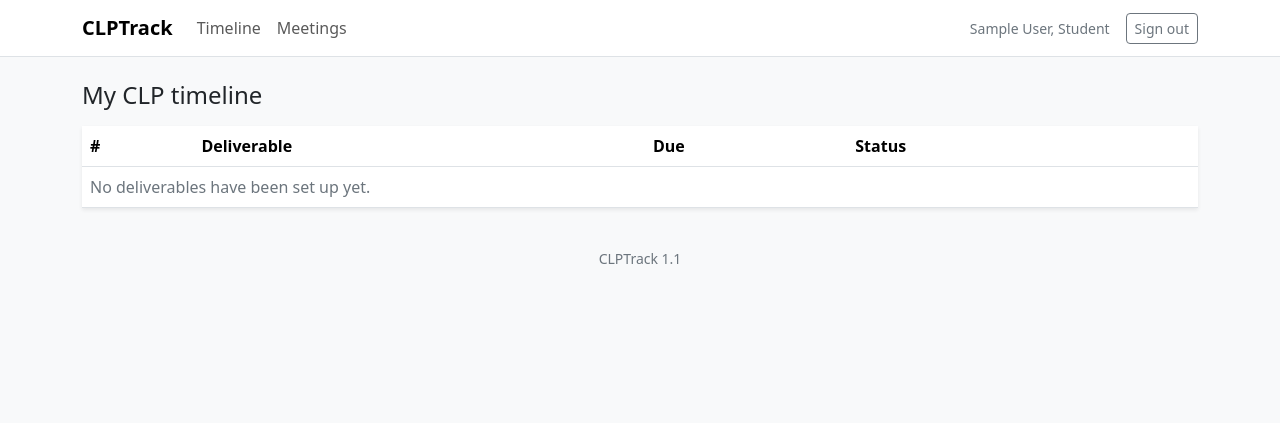
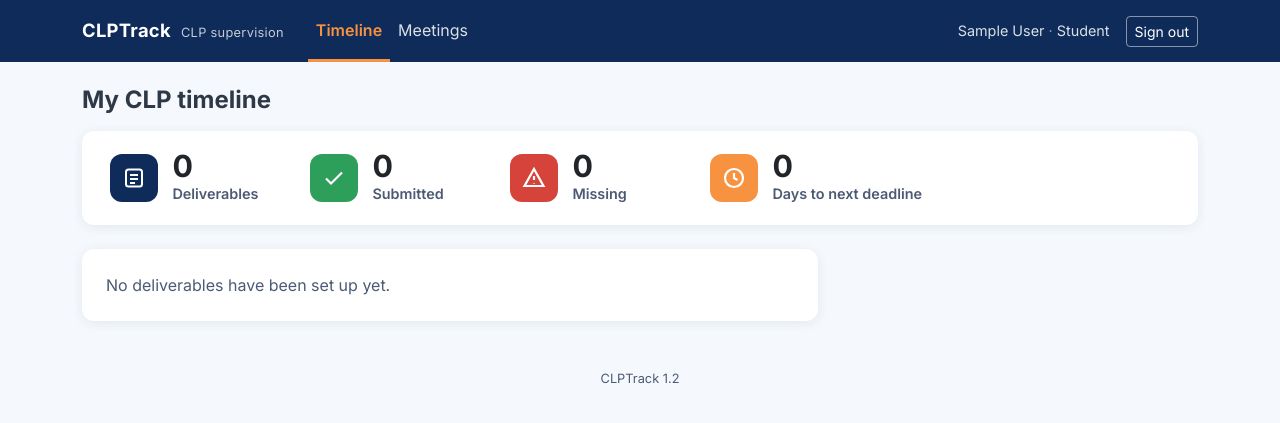
Before and after one commit to haas7nn/CLPTrack, a Django app: page /student/ in a window 1280 px wide. Shown: the top 423 px of the page. Run offline with Django 5.2, Linux system fonts and the light colour scheme; the visitor is signed in with stand-in values (Sample User, id 1); data that the repository does not hold is empty.

Commit message:
new look for every page: navy header, stat strip, cards and status pills

```diff
--- a/clptrack/settings.py
+++ b/clptrack/settings.py
@@ -151,7 +151,9 @@ DATABASES["default"] = dj_database_url.config(default=f"sqlite:///{BASE_DIR / 'd
 STATIC_ROOT = BASE_DIR / "staticfiles"
 STORAGES = {
     "default": {"BACKEND": "django.core.files.storage.FileSystemStorage"},
-    "staticfiles": {"BACKEND": "whitenoise.storage.CompressedManifestStaticFilesStorage"},
+    # on the host the files get hashed names and long cache headers, on the laptop they are served as they are
+    "staticfiles": {"BACKEND": "whitenoise.storage.CompressedManifestStaticFilesStorage" if not DEBUG
+                    else "django.contrib.staticfiles.storage.StaticFilesStorage"},
 }
 
 # the secret the daily GitHub workflow must send, empty means the address is switched off
--- /dev/null
+++ b/dashboard/static/dashboard/app.css
@@ -0,0 +1,85 @@
+/* CLPTrack look: navy header, orange accent, light grey page, white cards. Light theme only. */
+:root {
+  /* taken from the Polytechnic Moodle theme */
+  --navy: #0f2b59;
+  --navy-dark: #0a1f42;
+  --orange: #f69240;
+  --page: #f5f9fd;
+  --ink: #2f3847;
+  --muted: #4c5a73;
+  --card-radius: 12px;
+  --card-shadow: 0 2px 12px rgba(15, 43, 89, 0.08);
+}
+body { background: var(--page); color: var(--ink); font-family: Inter, -apple-system, "Segoe UI", "Helvetica Neue", Arial, sans-serif; }
+a { color: var(--navy); }
+
+/* header */
+.topbar { background: var(--navy); color: #fff; }
+.topbar .brand { color: #fff; font-weight: 700; letter-spacing: 0.3px; font-size: 1.15rem; text-decoration: none; }
+.topbar .brand small { font-weight: 400; opacity: 0.75; margin-left: 10px; font-size: 0.8rem; }
+.topbar .nav-link { color: #fff; opacity: 0.85; padding: 1.1rem 0.9rem; border-bottom: 3px solid transparent; }
+.topbar .nav-link:hover { opacity: 1; }
+.topbar .nav-link.active { opacity: 1; color: var(--orange); border-bottom-color: var(--orange); font-weight: 600; }
+.topbar .who { color: rgba(255, 255, 255, 0.85); font-size: 0.9rem; }
+.topbar .btn-signout { color: #fff; border-color: rgba(255, 255, 255, 0.5); }
+.topbar .btn-signout:hover { background: #fff; color: var(--navy); }
+
+/* cards and stat strip */
+.card { border: 0; border-radius: var(--card-radius); box-shadow: var(--card-shadow); }
+.stat-strip { display: flex; flex-wrap: wrap; gap: 1.25rem 2.5rem; padding: 1.25rem 1.75rem; }
+.stat { display: flex; align-items: center; gap: 0.9rem; min-width: 160px; }
+.stat .tile { width: 48px; height: 48px; border-radius: 12px; display: grid; place-items: center; color: #fff; flex: none; }
+.stat .num { font-size: 1.9rem; font-weight: 700; line-height: 1; }
+.stat .label { color: var(--muted); font-weight: 600; font-size: 0.9rem; margin-top: 2px; }
+.tile-navy { background: var(--navy); }
+.tile-orange { background: var(--orange); }
+.tile-green { background: #2e9e5b; }
+.tile-amber { background: #e8a317; }
+.tile-red { background: #d6433b; }
+
+/* section titles */
+h1.page-title { font-size: 1.5rem; font-weight: 700; margin: 0; }
+h2.section-title { font-size: 1.05rem; font-weight: 700; margin: 0 0 0.75rem; }
+
+/* tables */
+.table-card .table { margin: 0; }
+.table-card thead th { color: var(--muted); font-weight: 600; font-size: 0.85rem; border-bottom: 2px solid #e6eaf0; background: #fff; }
+.table-card td { vertical-align: middle; border-color: #eef1f6; }
+.table-card a.name { font-weight: 600; text-decoration: none; }
+.table-card a.name:hover { text-decoration: underline; }
+
+/* status badges, one shade each */
+.status { display: inline-block; padding: 0.3rem 0.7rem; border-radius: 999px; font-size: 0.8rem; font-weight: 700; color: #fff; }
+.status-green { background: #2e9e5b; }
+.status-amber { background: #e8a317; }
+.status-red { background: #d6433b; }
+.status-none { background: #c3c9d3; }
+.tag { display: inline-block; padding: 0.2rem 0.6rem; border-radius: 6px; background: #fff3e6; color: #b85e00; font-size: 0.8rem; font-weight: 600; }
+
+/* buttons */
+.btn-navy { background: var(--navy); color: #fff; border: 0; border-radius: 999px; font-weight: 600; padding: 0.45rem 1.1rem; }
+.btn-navy:hover { background: var(--navy-dark); color: #fff; }
+.btn-outline-navy { color: var(--navy); border: 1.5px solid var(--navy); border-radius: 999px; font-weight: 600; background: #fff; padding: 0.4rem 1rem; }
+.btn-outline-navy:hover { background: var(--navy); color: #fff; }
+
+/* timeline rows (student page) */
+.row-tile { width: 44px; height: 44px; border-radius: 10px; display: grid; place-items: center; color: #fff; flex: none; }
+.muted { color: var(--muted); }
+footer.site { color: var(--muted); font-size: 0.8rem; }
+
+/* timeline rows */
+.tl-row { display: flex; align-items: center; gap: 1rem; padding: 1rem 1.5rem; border-bottom: 1px solid #eef1f6; }
+.tl-row.last { border-bottom: 0; }
+.tl-row.compact { padding: 0.7rem 1.25rem; }
+.tl-title { font-weight: 600; }
+.tl-action { min-width: 110px; text-align: right; }
+.row-tile.small { width: 12px; height: 12px; border-radius: 4px; }
+.row-tile.tiny { width: 20px; height: 20px; border-radius: 6px; }
+.tile-grey { background: #c3c9d3; }
+
+/* name chips on the cohort page */
+.chip { display: inline-block; padding: 0.35rem 0.75rem; border-radius: 999px; font-size: 0.85rem; background: #fff; border: 1.5px solid #c3c9d3; color: var(--ink); }
+.chip-green { border-color: #2e9e5b; } .chip-amber { border-color: #e8a317; } .chip-red { border-color: #d6433b; }
+.chip b { font-weight: 700; }
+.form-control, .form-control:focus { border-radius: 8px; border-color: #d9e0ea; }
+.form-control:focus { box-shadow: 0 0 0 3px rgba(15, 43, 89, 0.12); border-color: var(--navy); }
--- a/dashboard/templates/dashboard/student_home.html
+++ b/dashboard/templates/dashboard/student_home.html
@@ -1,34 +1,59 @@
 {% extends "base.html" %}
 {% block title %}My timeline, CLPTrack{% endblock %}
 {% block content %}
-<div class="d-flex justify-content-between align-items-end mb-3">
-  <h1 class="h4 mb-0">My CLP timeline</h1>
-  {% if risk %}
-  <span class="badge rounded-pill text-bg-{% if risk.status == 'green' %}success{% elif risk.status == 'amber' %}warning{% else %}danger{% endif %}">
-    Status {{ risk.get_status_display }}, score {{ risk.score }}
-  </span>
-  {% endif %}
+<div class="d-flex justify-content-between align-items-center mb-3">
+  <h1 class="page-title">My CLP timeline</h1>
+  {% if risk %}<span class="status status-{{ risk.status }}">{{ risk.get_status_display }}, score {{ risk.score }}</span>{% endif %}
 </div>
-<table class="table table-hover bg-white shadow-sm">
-  <thead><tr><th>#</th><th>Deliverable</th><th>Due</th><th>Status</th><th></th></tr></thead>
-  <tbody>
-  {% for r in rows %}
-    <tr>
-      <td>{{ r.deliverable.order }}</td>
-      <td>{{ r.deliverable.title }}</td>
-      <td>{{ r.deliverable.due_at|date:"D j M Y, H:i" }}</td>
-      <td>
-        <span class="badge text-bg-{% if r.status == 'done' %}success{% elif r.status == 'late' %}warning{% elif r.status == 'missing' %}danger{% elif r.status == 'soon' %}warning{% else %}secondary{% endif %}">{{ r.label }}</span>
-      </td>
-      <td class="text-end">
-        {% if r.submission %}<a class="small" href="{% url 'download' r.submission.id %}">{{ r.submission.filename }}</a>
-        {% else %}<a class="btn btn-outline-primary btn-sm" href="{% url 'submit' r.deliverable.id %}">Upload</a>{% endif %}
-      </td>
-    </tr>
-  {% empty %}
-    <tr><td colspan="5" class="text-secondary">No deliverables have been set up yet.</td></tr>
-  {% endfor %}
-  </tbody>
-</table>
-{% if risk %}<div class="row"><div class="col-lg-6">{% include "risk/_breakdown.html" %}</div></div>{% endif %}
+
+<div class="card mb-4">
+  <div class="stat-strip">
+    {% with done=rows|length %}
+    <div class="stat">
+      <div class="tile tile-navy"><svg width="24" height="24" viewBox="0 0 24 24" fill="none" stroke="currentColor" stroke-width="2"><rect x="4" y="3.5" width="16" height="17" rx="2.5"/><path d="M8 9h8M8 13h8M8 17h5"/></svg></div>
+      <div><div class="num">{{ done }}</div><div class="label">Deliverables</div></div>
+    </div>
+    {% endwith %}
+    <div class="stat">
+      <div class="tile tile-green"><svg width="24" height="24" viewBox="0 0 24 24" fill="none" stroke="currentColor" stroke-width="2.2"><path d="M4 12.5l5 5L20 6.5"/></svg></div>
+      <div><div class="num">{{ submitted_count }}</div><div class="label">Submitted</div></div>
+    </div>
+    <div class="stat">
+      <div class="tile tile-red"><svg width="24" height="24" viewBox="0 0 24 24" fill="none" stroke="currentColor" stroke-width="2.2"><path d="M12 3l9.5 17h-19z"/><path d="M12 10v4M12 17.5v.5"/></svg></div>
+      <div><div class="num">{{ missing_count }}</div><div class="label">Missing</div></div>
+    </div>
+    <div class="stat">
+      <div class="tile tile-orange"><svg width="24" height="24" viewBox="0 0 24 24" fill="none" stroke="currentColor" stroke-width="2.2"><circle cx="12" cy="12" r="9"/><path d="M12 7v5l3.5 2"/></svg></div>
+      <div><div class="num">{% if next_row %}{{ next_row.days_left }}{% else %}0{% endif %}</div><div class="label">Days to next deadline</div></div>
+    </div>
+  </div>
+</div>
+
+<div class="row g-4">
+  <div class="col-lg-8">
+    <div class="card">
+      {% for r in rows %}
+      <div class="tl-row {% if forloop.last %}last{% endif %}">
+        <div class="row-tile tile-{% if r.status == 'done' %}green{% elif r.status == 'late' %}amber{% elif r.status == 'missing' %}red{% elif r.status == 'soon' %}orange{% else %}grey{% endif %}">
+          {% if r.status == 'done' or r.status == 'late' %}<svg width="22" height="22" viewBox="0 0 24 24" fill="none" stroke="currentColor" stroke-width="2.2"><path d="M4 12.5l5 5L20 6.5"/></svg>
+          {% elif r.status == 'missing' %}<svg width="22" height="22" viewBox="0 0 24 24" fill="none" stroke="currentColor" stroke-width="2.2"><path d="M6 6l12 12M18 6L6 18"/></svg>
+          {% else %}<svg width="22" height="22" viewBox="0 0 24 24" fill="none" stroke="currentColor" stroke-width="2"><path d="M12 16V5M7 10l5-5 5 5M4 19h16"/></svg>{% endif %}
+        </div>
+        <div class="flex-grow-1">
+          <div class="tl-title">{{ r.deliverable.order }}. {{ r.deliverable.title }}</div>
+          <div class="muted small">Due {{ r.deliverable.due_at|date:"l j F Y, H:i" }}</div>
+        </div>
+        <span class="status status-{% if r.status == 'done' %}green{% elif r.status == 'late' or r.status == 'soon' %}amber{% elif r.status == 'missing' %}red{% else %}none{% endif %}">{{ r.label }}</span>
+        <div class="tl-action">
+          {% if r.submission %}<a class="small" href="{% url 'download' r.submission.id %}">{{ r.submission.filename }}</a>
+          {% else %}<a class="btn btn-outline-navy btn-sm" href="{% url 'submit' r.deliverable.id %}">Upload</a>{% endif %}
+        </div>
+      </div>
+      {% empty %}<div class="p-4 muted">No deliverables have been set up yet.</div>{% endfor %}
+    </div>
+  </div>
+  <div class="col-lg-4">
+    {% if risk %}{% include "risk/_breakdown.html" %}{% endif %}
+  </div>
+</div>
 {% endblock %}
--- a/dashboard/views.py
+++ b/dashboard/views.py
@@ -62,9 +62,18 @@ def timeline_for(student, now=None):
 
 @role_required("student")
 def student_home(request):
-    rows = timeline_for(request.user)
+    now = timezone.now()
+    rows = timeline_for(request.user, now)
     latest = RiskScore.objects.filter(student=request.user).first()
-    return render(request, "dashboard/student_home.html", {"rows": rows, "risk": latest})
+    upcoming = [r for r in rows if r["status"] in ("soon", "upcoming")]
+    next_row = None
+    if upcoming:
+        next_row = dict(upcoming[0], days_left=(upcoming[0]["deliverable"].due_at - now).days)
+    return render(request, "dashboard/student_home.html", {
+        "rows": rows, "risk": latest, "next_row": next_row,
+        "submitted_count": sum(1 for r in rows if r["status"] in ("done", "late")),
+        "missing_count": sum(1 for r in rows if r["status"] == "missing"),
+    })
 
 
 def summary_for(student, now, due_count):
--- a/templates/base.html
+++ b/templates/base.html
@@ -1,42 +1,48 @@
-<!doctype html>
+{% load static %}<!doctype html>
 <html lang="en">
 <head>
   <meta charset="utf-8">
   <meta name="viewport" content="width=device-width, initial-scale=1">
   <title>{% block title %}CLPTrack{% endblock %}</title>
   <link href="https://cdn.jsdelivr.net/npm/bootstrap@5.3.3/dist/css/bootstrap.min.css" rel="stylesheet">
+  <link href="https://fonts.googleapis.com/css2?family=Inter:wght@400;600;700&display=swap" rel="stylesheet">
+  <link href="{% static 'dashboard/app.css' %}" rel="stylesheet">
 </head>
-<body class="bg-light">
-<nav class="navbar navbar-expand bg-white border-bottom mb-4">
+<body>
+<header class="topbar mb-4">
+  <nav class="navbar navbar-expand p-0">
     <div class="container">
-    <a class="navbar-brand fw-semibold" href="{% url 'home' %}">CLPTrack</a>
+      <a class="brand py-3" href="{% url 'home' %}">CLPTrack<small>CLP supervision</small></a>
       {% if user.is_authenticated %}
-    <div class="navbar-nav me-auto">
+      {% with path=request.path %}
+      <div class="navbar-nav ms-4 me-auto">
         {% if user.is_student %}
-      <a class="nav-link" href="{% url 'student_home' %}">Timeline</a>
-      <a class="nav-link" href="{% url 'meetings' %}">Meetings</a>
+        <a class="nav-link {% if path == '/student/' %}active{% endif %}" href="{% url 'student_home' %}">Timeline</a>
+        <a class="nav-link {% if path == '/meetings/' %}active{% endif %}" href="{% url 'meetings' %}">Meetings</a>
         {% elif user.is_supervisor %}
-      <a class="nav-link" href="{% url 'supervisor_home' %}">My students</a>
+        <a class="nav-link {% if path == '/supervisor/' or '/students/' in path %}active{% endif %}" href="{% url 'supervisor_home' %}">My students</a>
         {% else %}
-      <a class="nav-link" href="{% url 'coordinator_home' %}">Cohort</a>
+        <a class="nav-link {% if path == '/coordinator/' %}active{% endif %}" href="{% url 'coordinator_home' %}">Cohort</a>
         <a class="nav-link" href="{% url 'admin:index' %}">Admin</a>
         {% endif %}
       </div>
+      {% endwith %}
       <div class="d-flex align-items-center gap-3">
-      <span class="text-secondary small">{{ user.get_full_name|default:user.username }}, {{ user.get_role_display }}</span>
+        <span class="who">{{ user.get_full_name|default:user.username }} <span style="opacity:.6">&middot;</span> {{ user.get_role_display }}</span>
         <form method="post" action="{% url 'logout' %}">{% csrf_token %}
-        <button class="btn btn-outline-secondary btn-sm">Sign out</button>
+          <button class="btn btn-sm btn-outline-light btn-signout">Sign out</button>
         </form>
       </div>
       {% endif %}
     </div>
   </nav>
-<main class="container">
+</header>
+<main class="container pb-4">
   {% for message in messages %}
   <div class="alert alert-{% if message.tags == 'error' %}danger{% else %}{{ message.tags }}{% endif %}">{{ message }}</div>
   {% endfor %}
   {% block content %}{% endblock %}
 </main>
-<footer class="container text-center text-secondary small py-4">CLPTrack 1.1</footer>
+<footer class="site container text-center py-4">CLPTrack 1.2</footer>
 </body>
 </html>
```
Also changed, not shown: dashboard/templates/dashboard/coordinator_home.html (+12 -12 lines), dashboard/templates/dashboard/supervisor_home.html (+44 -22 lines), progress/templates/progress/meetings.html (+12 -11 lines), progress/templates/progress/student_detail.html (+32 -25 lines), progress/templates/progress/submit.html (+4 -4 lines), templates/registration/login.html (+8 -5 lines), templates/risk/_breakdown.html (+7 -7 lines). Lines whose indentation alone changed are shown as unchanged.
